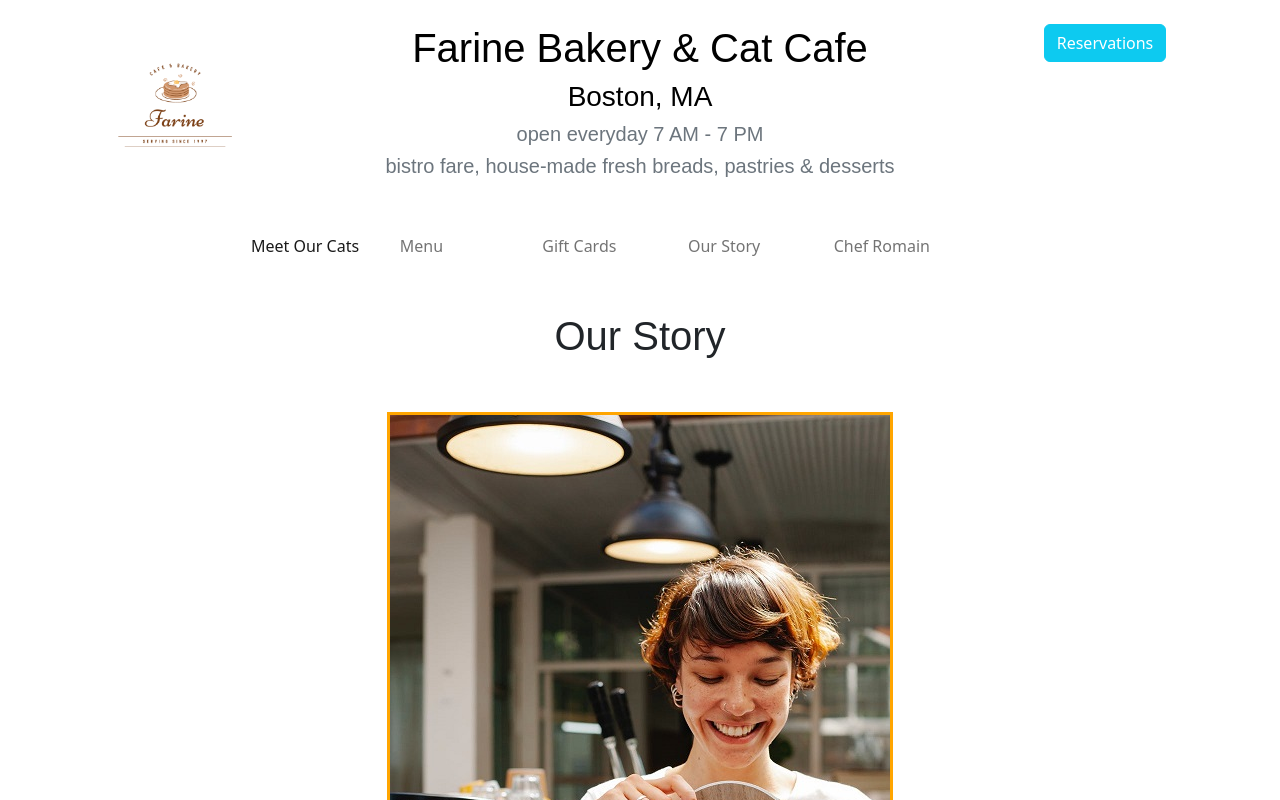
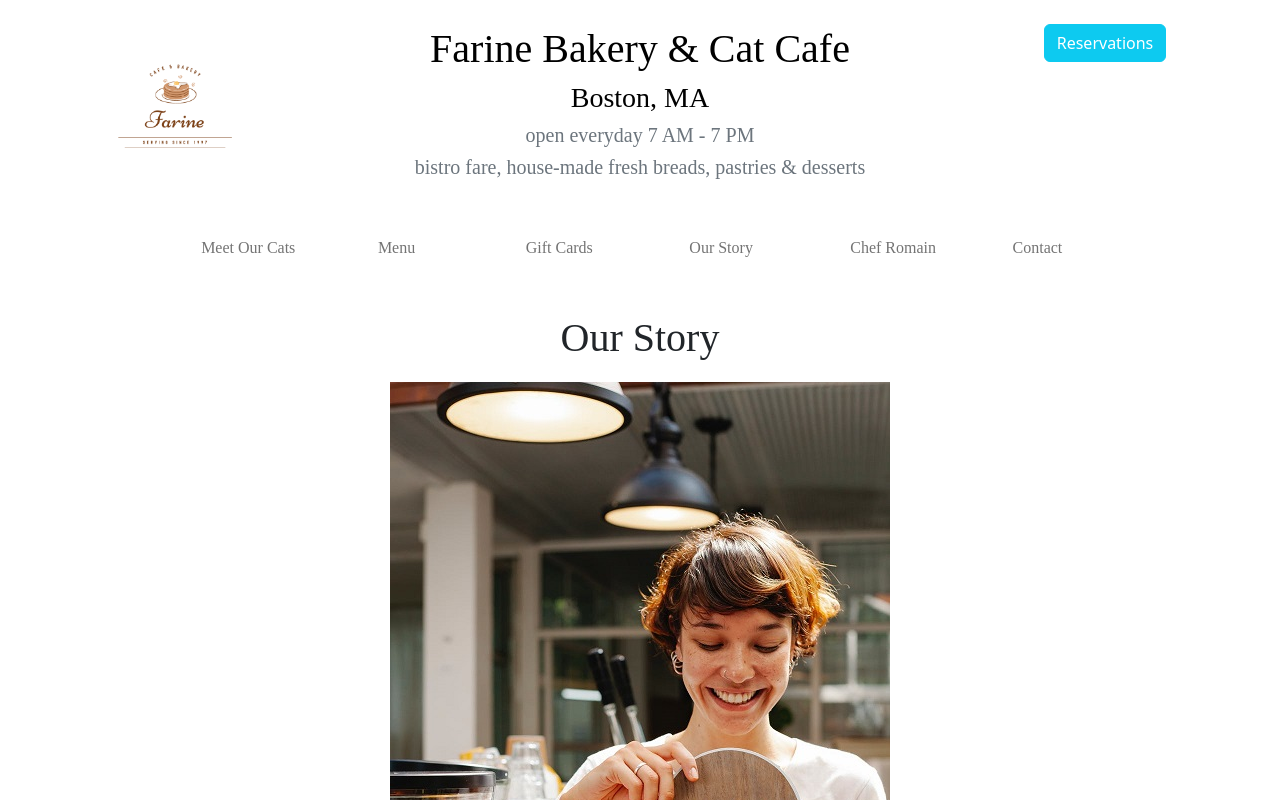
Before and after one commit to mjstrz/farine-react, a React (Create React App) app: page /about in a window 1280 px wide. Shown: the top 800 px of the page. Built offline with nearby package versions, Linux system fonts and the light colour scheme.

Commit message:
Contact link added; Some styling on About

```diff
--- a/src/components/About.js
+++ b/src/components/About.js
@@ -4,19 +4,14 @@ import {Col, Row} from 'react-bootstrap';
 
 export default function About() {
 
-  const imageStyle = {
-    border: '3px solid orange',
-    margin: '2em',
-    width: '100',
-    height: '100',
-};
     return (
-      <div className='container'>
+      <div className='container about'>
           <h1 className='about-header'>Our Story</h1>
 
-          <img src="img/ourStory7.jpeg" alt="Barista holding an Open sign" className='img-fluid' style={imageStyle}/>
+          <img src="img/ourStory7.jpeg" alt="Barista holding an Open sign" className='img-fluid about-image' />
 
           <Row>
+            <Col className='about-paragraph'>
             <p className='d-flex col-8 justify-content-center'>"Lorem ipsum dolor sit amet, consectetur adipiscing elit, sed do eiusmod tempor incididunt ut labore et dolore
             magna aliqua. Ut enim ad minim veniam, quis nostrud exercitation ullamco laboris nisi ut aliquip ex ea commodo
             consequat. Duis aute irure dolor in reprehenderit in voluptate velit esse cillum dolore eu fugiat nulla
@@ -29,6 +24,7 @@ export default function About() {
             consequat. Duis aute irure dolor in reprehenderit in voluptate velit esse cillum dolore eu fugiat nulla
             pariatur. Excepteur sint occaecat cupidatat non proident, sunt in culpa qui officia deserunt mollit anim id est
             laborum."</p>
+            </Col>
           </Row>
 
       </div>
--- a/src/components/Navigation.js
+++ b/src/components/Navigation.js
@@ -7,10 +7,10 @@ import styled from "styled-components";
 
 export default function Navigation() {
 
-    const linkStyle = {
-        whiteSpace: 'nowrap',
-        margin: '0.5em'
-    }
+    // const linkStyle = {
+    //     whiteSpace: 'nowrap',
+    //     margin: '0.5em'
+    // }
     return(
         // <nav className="navbar navbar-expand-lg navbar-light align-items-center">
 
@@ -21,7 +21,7 @@ export default function Navigation() {
                     <Navbar.Collapse>
                             <Nav>
                                 <Nav.Link
-                                    href="/ourcats" className="col-md-2 active"
+                                    href="/ourcats" className="col-md-2"
                                     // style={{
                                     //     whiteSpace: 'nowrap',
                                     //     marginRight: '2.7em'}}
@@ -62,6 +62,9 @@ export default function Navigation() {
                                         >
                                             Chef Romain
                                 </Nav.Link>
+                                <Nav.Link href="#contact">
+                                            Contact
+                                </Nav.Link>
                                 {/* <ul className="navbar-nav justify-content-center justify-content-between">
                                     <li className="nav-item col-md-2 justify-content"></li> */}
                                     {/* <li className="nav-item col-md-2 justify-content text-nowrap"><StyledLink to="/menutest">Join Our Team</StyledLink></li> */}
--- a/src/index.css
+++ b/src/index.css
@@ -10,15 +10,13 @@
 code {
   font-family: source-code-pro, Menlo, Monaco, Consolas, 'Courier New',
     monospace;
+    /* font-family: 'Cormorant Garamond', serif; */
+    /* font-family: 'Outfit', sans-serif; */
 }
-/*
-a:link {
-  color:black;
-} */
 
-h1, h3, h5, p, li {
+h1, h3, h5, p, li, a {
   text-align: center;
-  font-family: 'Outfit', sans-serif;
+  font-family: 'Cormorant Garamond', serif;
   text-decoration: none;
 }
 
@@ -66,6 +64,20 @@ body{
   margin-right: 1em;
   border: 3px;
 }
+
+.accordion {
+  padding-top: 1em;
+}
+
+/* .about-paragraph{
+  display: flex;
+  justify-content: center;
+} */
+
+/* .about-image {
+  border: 3px solid orange;
+  margin-bottom: 1em;
+}; */
 
 /* NAVIGATION */
 
```
